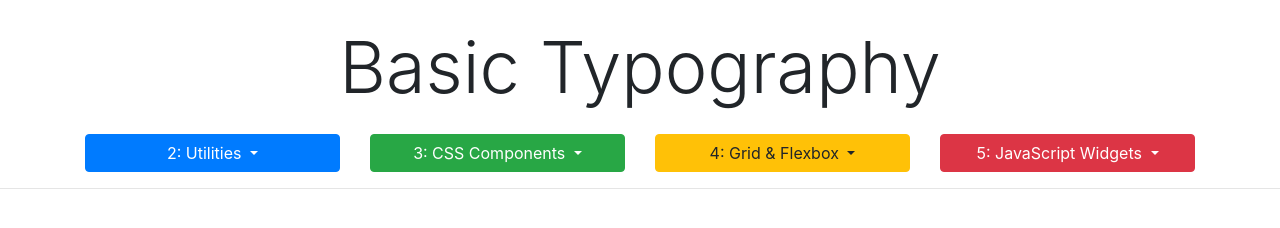
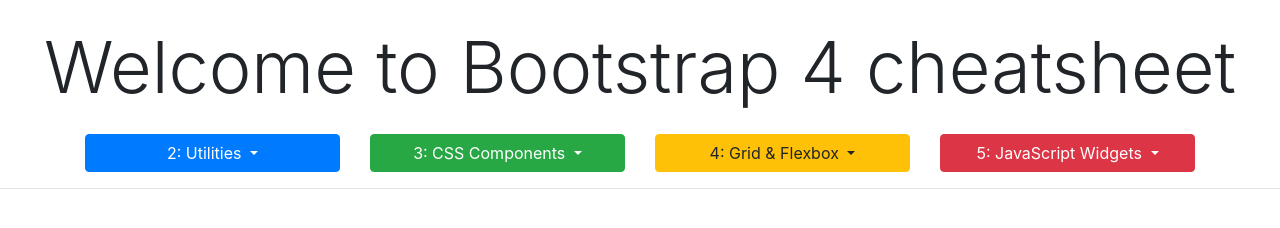
Before and after one commit to HamzaConnection/bootstrap4CheatSheet, a plain HTML site: page index.html in a window 1280 px wide. Drawn offline with nearby package versions, Linux system fonts and the light colour scheme.

Commit message:
small changes to index.html

```diff
--- a/index.html
+++ b/index.html
@@ -11,12 +11,14 @@
       crossorigin="anonymous"
     />
 
-    <title>Bootstrap Sandbox</title>
+    <title>Welcome to Bootstrap 4 cheatsheet</title>
   </head>
 
   <body>
     <header>
-      <h1 class="display-3 text-center my-4">Basic Typography</h1>
+      <h1 class="display-3 text-center my-4">
+        Welcome to Bootstrap 4 cheatsheet
+      </h1>
       <div class="container">
         <div class="row">
           <div class="col-md-3">
```
